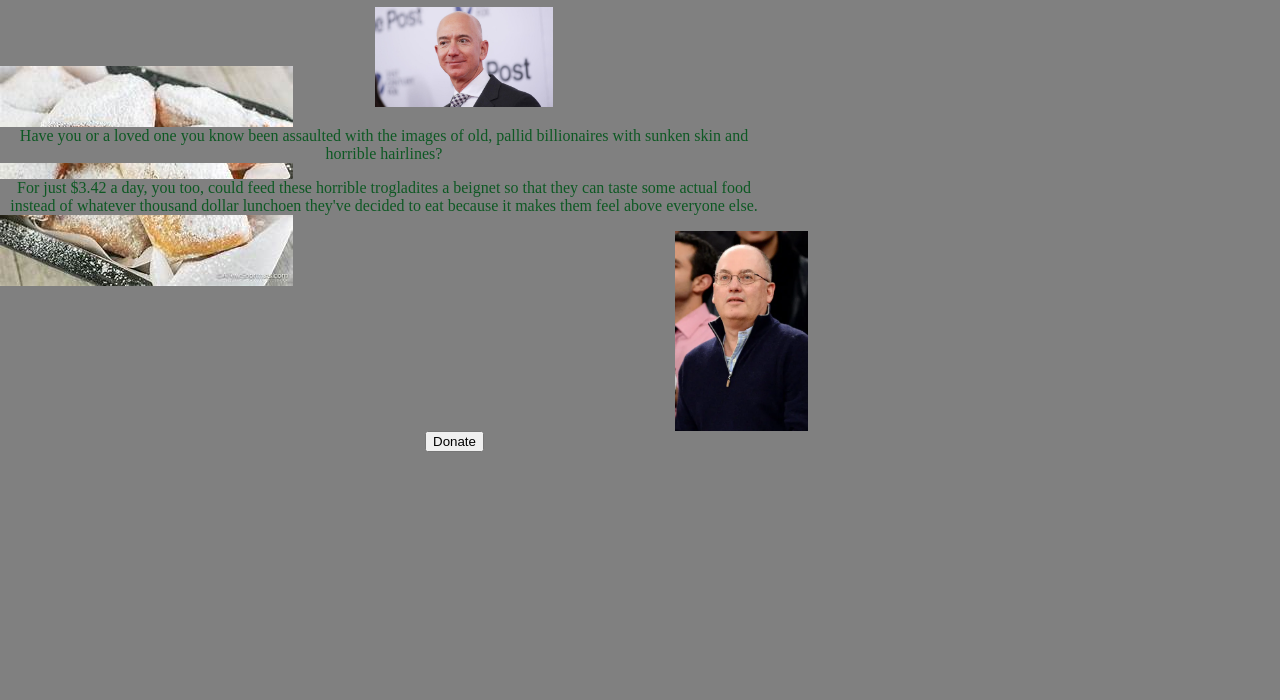
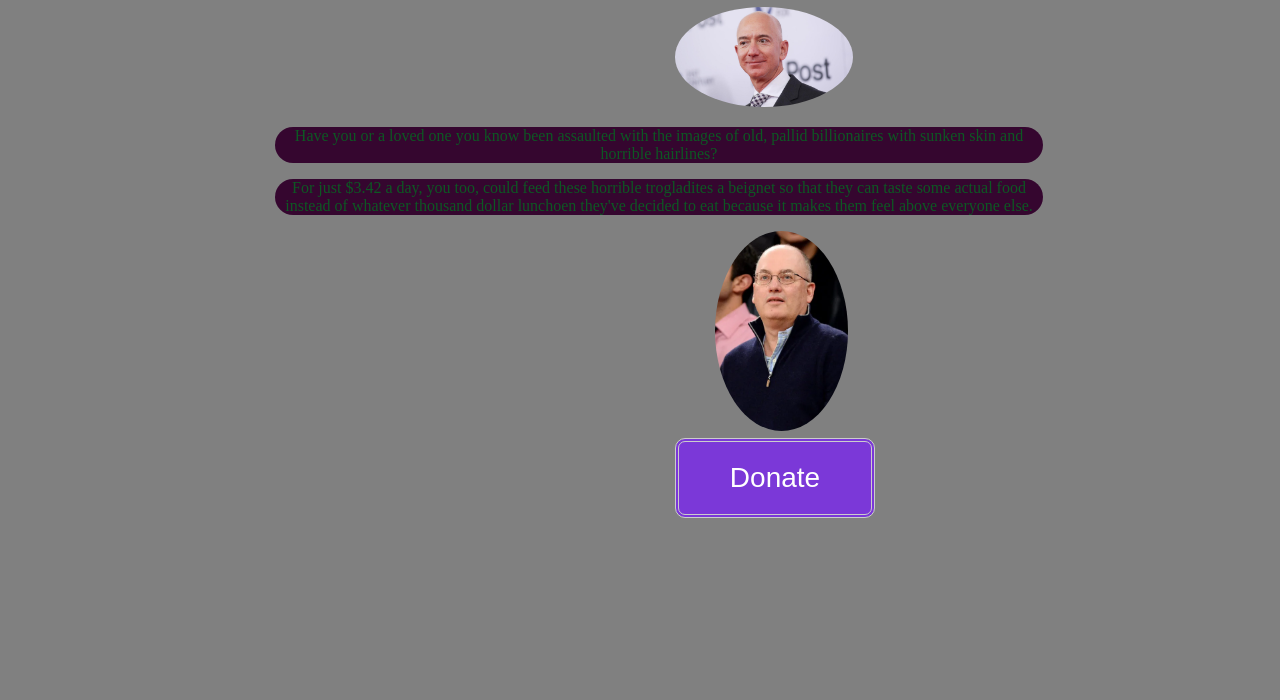
Before and after one commit to Bhigdon98/Charity-Website, a plain HTML site: page index.html in a window 1280 px wide. Shown: the part 100-800 px from the top of the page. Drawn offline with Linux system fonts and the light colour scheme.

Commit message:
modified:   styles.css

```diff
--- a/styles.css
+++ b/styles.css
@@ -9,6 +9,8 @@
 
  .logo {
     color:rgb(13, 88, 35);
+    background: rgb(43, 5, 41);
+    border-radius:25px ;
     font-size: 1.5rem;
     font-weight: bold;
     font-style: italic;
@@ -17,7 +19,7 @@
 
  .body {
     background-color: grey;
-    background-image: url(images/beignet.jpg);
+    /* background-image: url(images/beignet.jpg); */
     margin:auto;
     display:block;
     background-repeat:no-repeat;
@@ -27,10 +29,12 @@
 
  .paragraph {
     color: rgb(13, 88, 35);
-    background-color: grey;
+    background: rgb(53, 6, 47);
+    border-radius: 25px;
     width: 60%;
     display: flex;
     text-align: center;
+    margin-left: 275px ;
  }
 
  .About {
@@ -41,14 +45,28 @@
  .bezos{
     height: 100px;
     align-self: right;
-    margin-left: 375px
+    margin-left: 675px;
+    border-radius:50%
  }
  .billionaire1{
     height: 200px;
     vertical-align: middle;
-    margin-left: 675px
+    margin-left: 715px;
+    border-radius:50%
  }
 
  .button{
-    margin-left: 425px;
+    margin-top: 7px;
+    margin-left: 675px;
+    display: inline-block;
+    display: inline-block;
+    background-color: #7b38d8;
+    padding: 20px;
+    width: 200px;
+    color: #ffffff;
+    text-align: center;
+    border: 4px double #cccccc;
+    border-radius: 10px;
+    font-size: 28px;
+    cursor: pointer;
  }
```
